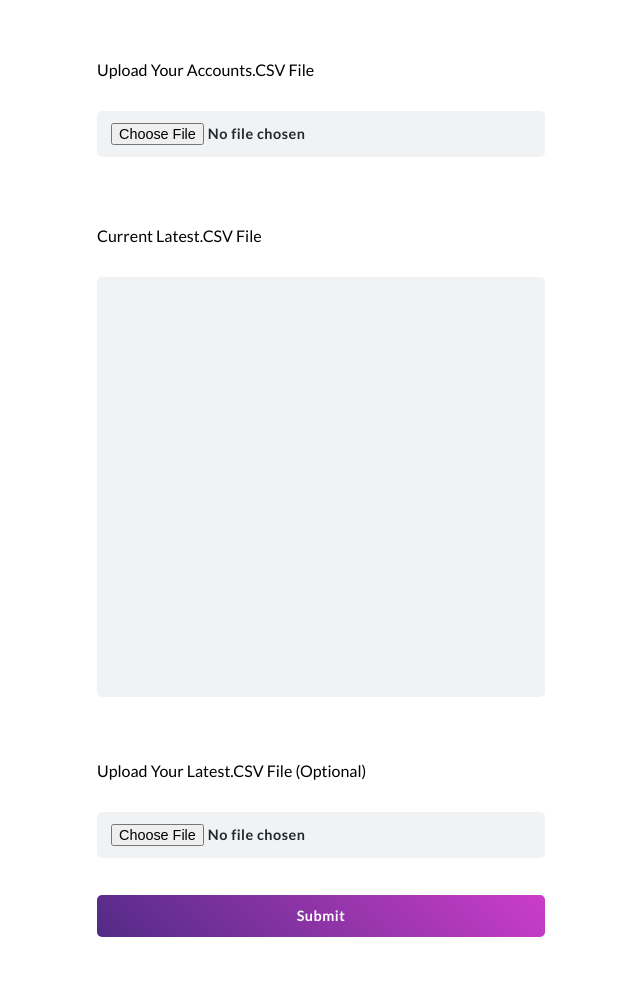
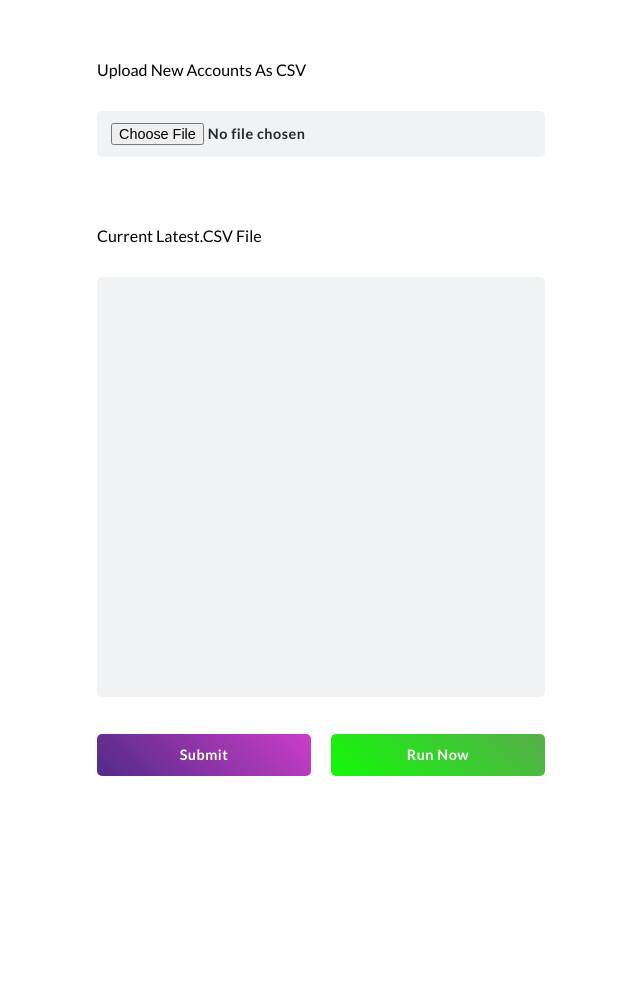
Before and after one commit to Dylan102938/mroth, a PHP site: page / in a window 1280 px wide. Shown: the whole page, without its empty margins (319-959 px from the left). After the commit the page ends 776 px from the top, so only its background shows below. Run offline with PHP 8.4, Linux system fonts and the light colour scheme; the visitor is signed in with stand-in values (Sample User, id 1).

Commit message:
Added changes

```diff
--- a/index.php
+++ b/index.php
@@ -5,52 +5,56 @@
         header("Location: ./login.php");
     }
 
-    $latest_err = $file_err = "";
+    $file_err = "";
+    $data = [];
 
-    if (isset($_POST["submit"])) {
+    if (isset($_POST["submit"]) || isset($_POST["run_now"])) {
         if ($_FILES["accounts"]["tmp_name"] !== "") {
             if ($_FILES["accounts"]["error"] > 0) {
                 $file_err = "An Error Occurred.";
 
             }
 
+            if (($handle = fopen("accounts.csv", 'r')) !== false) {
+                while (($dataValue = fgetcsv($handle, 1000)) !== false) {
+                    $data[] = $dataValue;
+                }
+            }
+            fclose($handle);
 
-            $file_name = "accounts.csv";
+            if (($handle2 = fopen($_FILES["accounts"]["tmp_name"], "r")) !== false) {
+                $count = 0;
+                while (($dataValue = fgetcsv($handle2, 1000)) !== false) {
+                    if ($count != 0) {
+                        $data[] = $dataValue;
+                    }
+                    $count = 1;
+                }
+            }
+            fclose($handle2);
 
-            if (file_exists($file_name)) {
-                unlink($file_name);
+            print_r($data);
+
+            $masterFile = fopen("accounts.csv", "w+");
+            foreach ($data as $value) {
+                try {
+                    fputcsv($masterFile, $value, ",", "'");
+                }
+
+                catch (Exception $e) {
+                    echo $e->getMessage();
+                }
             }
-
-            move_uploaded_file($_FILES["accounts"]["tmp_name"], $file_name);
-
+            fclose($masterFile);
         }
 
         else {
             $file_err = "Please Upload an Account.CSV File.";
         }
+    }
 
-        $file_name = "latest.csv";
-        if ($_FILES["latest"]["tmp_name"] !== "") {
-            if ($_FILES["latest"]["error"] > 0) {
-                $latest_err = "An Error Occurred.";
-            }
-
-            else {
-                $file_name = "latest.csv";
-
-                if (file_exists($file_name)) {
-                    unlink($file_name);
-                }
-
-                move_uploaded_file($_FILES["latest"]["tmp_name"], $file_name);
-            }
-        }
-
-        else {
-            copy("latest_blank.csv", $file_name);
-        }
-
-        $cmd = escapeshellcmd("python3 scraper.py");
+    if (isset($_POST["run_now"])) {
+        $cmd = "python3 scraper.py";
         $output = shell_exec($cmd);
     }
 ?>
@@ -64,7 +68,7 @@
     <body>
         <div class = "container">
             <form method = "post" action = "index.php" enctype= "multipart/form-data">
-                <label for = "accounts">Upload Your Accounts.CSV File</label>
+                <label for = "accounts">Upload New Accounts As CSV</label>
                 <input type = "file" class = "form-control" name = "accounts" id = "accounts" style = "width: 100%;" accept = ".csv">
                 <span class = "err-help" id = "accounts-help"><?php echo $file_err; ?></span><br>
 
@@ -75,13 +79,17 @@
 
                 </div>
 
-                <div style = "margin-top: 64px;"></div>
+                <div class = "row" style = "width: 100%;">
+                    <div class = "col half" style = "padding-right: 10px;">
+                        <input type = "submit" class = "form-control submit" name = "submit">
+                    </div>
 
-                <label for = "latest">Upload Your Latest.CSV File (Optional)</label>
-                <input type = "file" class = "form-control" name = "latest" id = "latest" style = "width: 100%;" accept = ".csv">
-                <span class = "err-help" id = "latest-help"><?php echo $latest_err; ?></span>
-
-                <input type = "submit" class = "form-control submit" name = "submit">
+                    <div class = "col half" style = "padding-left: 10px;">
+                        <input type = "submit" class = "form-control submit" name = "run_now"
+                               style = "background-image: -webkit-linear-gradient(45deg, #13f80a 0%, #57ad4a 100%);"
+                               value = "Run Now">
+                    </div>
+                </div>
             </form>
         </div>
 
@@ -96,16 +104,12 @@
                 document.getElementById("accounts").classList.add("err");
             }
 
-            if (document.getElementById("latest-help").innerHTML !== "") {
-                document.getElementById("latest").classList.add("err");
-            }
-
             $(document).ready(function() {
                 jQuery.get('latest.csv?t=' + Math.floor(Date.now() / 1000), function(data) {
                     data = data.replace(/\n/g, "<br>");
                     $("#current_latest").html("<span>" + data + "</span>");
                 });
-            })
+            });
         </script>
     </body>
 </html>
```
Also changed, not shown: accounts.csv (+0 -21 lines), 3 other files.
